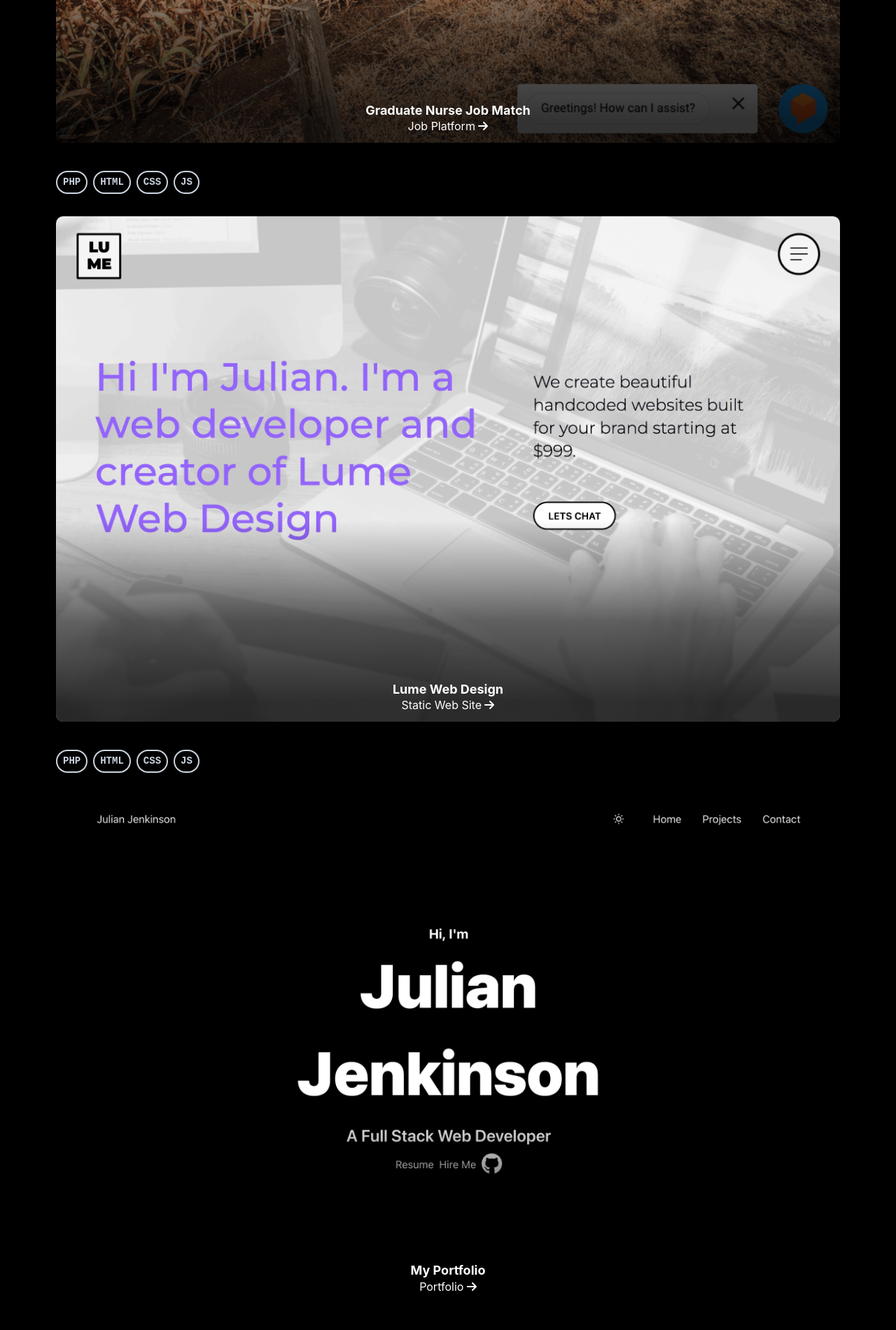
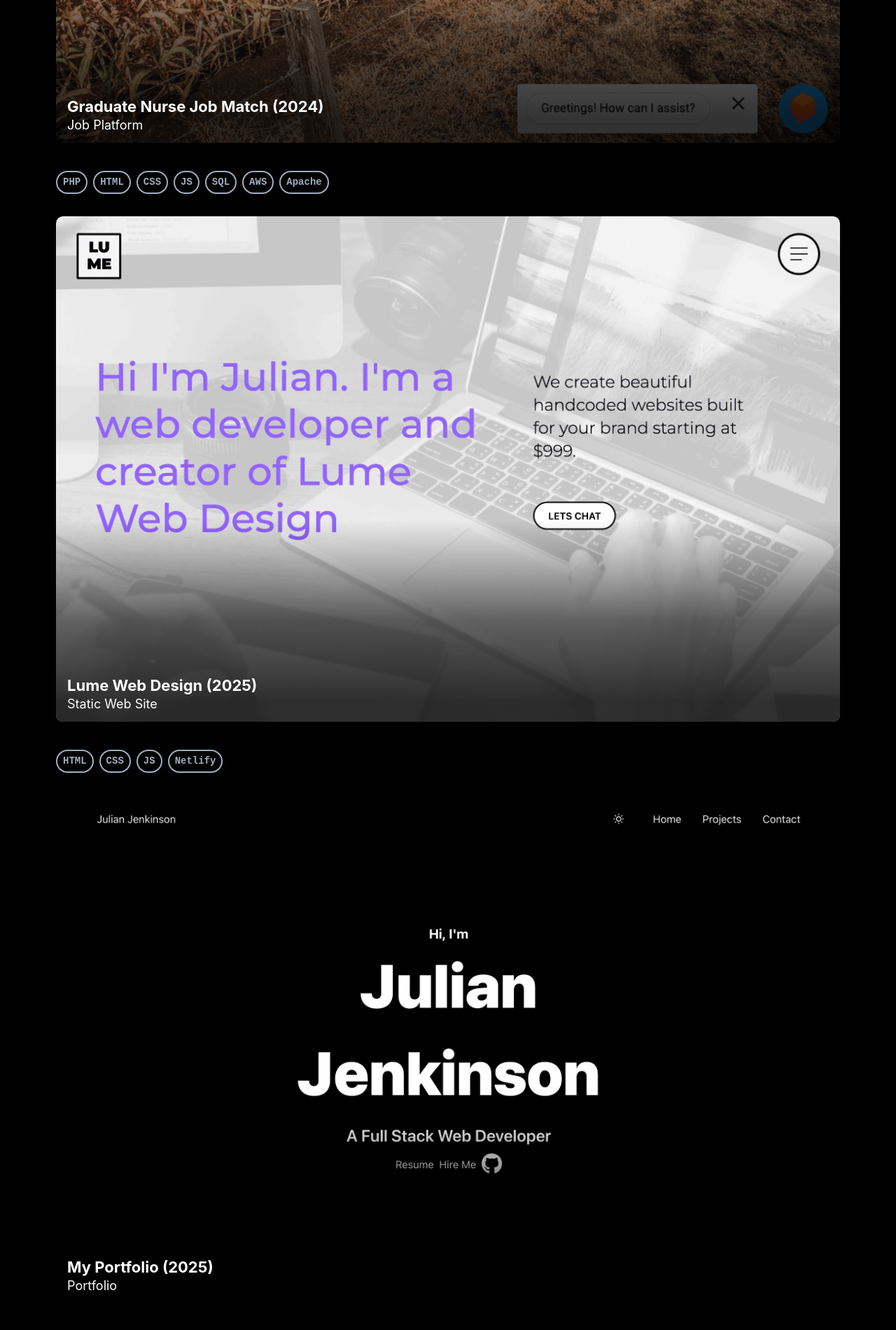
Before and after one commit to Julian-Jenkinson/Julian-Jenkinson.github.io, a React (Create React App) app: page / in a window 1280 px wide. Shown: the part 2440-4340 px from the top of the page at 70% size. Built offline with nearby package versions, Linux system fonts and the light colour scheme.

Commit message:
configured github pages to go live

```diff
--- a/package.json
+++ b/package.json
@@ -1,5 +1,6 @@
 {
-  "name": "graded-assessment",
+  "name": "my-portfolio",
+  "homepage": "https://julian-jenkinson.github.io",
   "version": "0.1.0",
   "private": true,
   "dependencies": {
@@ -26,6 +27,8 @@
     "yup": "^0.32.11"
   },
   "scripts": {
+    "predeploy": "npm run build",
+    "deploy": "gh-pages -d build",
     "start": "react-scripts start",
     "build": "react-scripts build",
     "test": "react-scripts test",
@@ -44,6 +47,7 @@
     ]
   },
   "devDependencies": {
+    "gh-pages": "^6.3.0",
     "prettier": "^2.7.1"
   }
 }
--- a/src/components/Card.js
+++ b/src/components/Card.js
@@ -24,6 +24,12 @@
   const togglePopout = () => {
     setShowPopout(!showPopout);
   };
+  //implement this still
+  const color = useColorModeValue("gray.700", "gray.300");
+  const borderColor = useColorModeValue("gray.700", "gray.300");
+  const cardBg = useColorModeValue("gray.100", "gray.900");
+  const githubBg = useColorModeValue('black', 'rgb(196,255,134)');
+  const githubColor = useColorModeValue('rgb(196,255,134)', 'black');
 
   return (
     <>
@@ -62,9 +68,17 @@
             color="white"
             pointerEvents="none"
           >
-            <Heading fontSize="18px">{title}</Heading>
-            <Text>
-              {type} <FontAwesomeIcon icon={faArrowRight} size="1x" />
+            <Heading
+              textAlign="left"
+              fontSize="22px"
+            >
+              {title}
+            </Heading>
+            <Text
+              textAlign="left"
+              fontSize="18px"
+            >
+              {type}
             </Text>
           </Box>
         </Box>
@@ -79,10 +93,10 @@
             fontSize="sm"
             fontFamily='monospace'
             fontWeight="bold"
-            color={useColorModeValue("gray.700", "gray.300")}
+            color={useColorModeValue("gray.700", "gray.400")}
             borderRadius="full"
             border="2px"
-            borderColor={useColorModeValue("gray.700", "gray.300")}
+            borderColor={useColorModeValue("gray.700", "gray.400")}
           >
             {tech}
           </Box>
@@ -200,7 +214,7 @@
               </Button>
             </a >
             </HStack>
-            <Heading><Text mb={4} fontFamily="body" fontSize="28px">{feature1Heading}</Text></Heading>
+            <Heading><Text mb={2} fontFamily="body" fontSize="24px">{feature1Heading}</Text></Heading>
             <Text mb={4} fontSize="16px">{feature1Description}</Text>
             <Box
             display="grid"
@@ -217,6 +231,8 @@
                 borderRadius="lg"
               />
             </Box>
+            <Heading><Text mt={4} mb={2} fontFamily="body" fontSize="24px">{feature2Heading}</Text></Heading>
+            <Text mb={4} fontSize="16px">{feature2Description}</Text>
 
           </Box>
         </Box>
--- a/src/components/ProjectsSection.js
+++ b/src/components/ProjectsSection.js
@@ -6,45 +6,45 @@
 
 const projects = [
   {
-    title: "Graduate Nurse Job Match",
+    title: "Graduate Nurse Job Match (2024)",
     type: "Job Platform",
     description:
       "Handy tool belt to create amazing AR components in a React app, with redux integration via middleware️",
     feature1Heading:"Pure CSS",
     feature1Description:"Plenty of CSS here!",
-    feature2Heading:"?",
-    feature2Description:"?",
+    feature2Heading:"a Heading",
+    feature2Description:"A description of something",
     getImageSrc: () => require("../images/project1.1.png"),
-    stack: ['PHP', 'HTML', 'CSS', 'JS'],
+    stack: ['PHP', 'HTML', 'CSS', 'JS', "SQL", "AWS", "Apache"],
     repo: "https://github.com/catc4ke/lume",
-    url: "https://lumewebdesign.com.au",
+    //url: "https://lumewebdesign.com.au",
 
   },
 
   {
-    title: "Lume Web Design",
+    title: "Lume Web Design (2025)",
     type: "Static Web Site",
     description:
       "A scrollable bottom sheet with virtualisation support, native animations at 60 FPS and fully implemented in JS land 🔥️",
     feature1Heading:"Pure CSS",
     feature1Description:"Lots of CSS here!",
-    feature2Heading:"?",
-    feature2Description:"?",
+    feature2Heading:"Heading",
+    feature2Description:"A description of something",
     getImageSrc: () => require("../images/project2.webp"),
-    stack: ['PHP', 'HTML', 'CSS', 'JS'],
+    stack: ['HTML', 'CSS', 'JS', 'Netlify'],
     repo: "https://github.com/catc4ke/lume",
     url: "https://lumewebdesign.com.au",
 
   },
   {
-    title: "My Portfolio",
+    title: "My Portfolio (2025)",
     type: "Portfolio",
     description:
       "My personal porfolio website built in React and styled with Chakra UI  ",
-    feature1Heading:"?",
-    feature1Description:"?",
-    feature2Heading:"?",
-    feature2Description:"?",
+    feature1Heading:"A Heading",
+    feature1Description:"A description of something",
+    feature2Heading:"A Heading",
+    feature2Description:"A description of something",
     getImageSrc: () => require("../images/project3.png"),
     stack: ['React JS', 'HTML', 'CSS', 'JS', 'Chakra UI'],
     repo: "https://github.com/catc4ke/lume",
```
Also changed, not shown: 1 other file (tests, documents, lock files or other folders).
